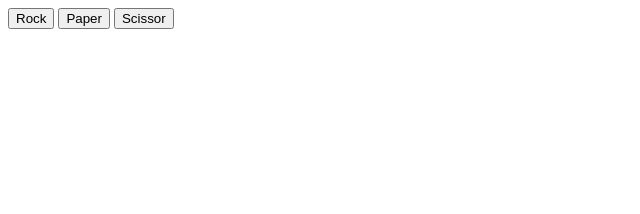
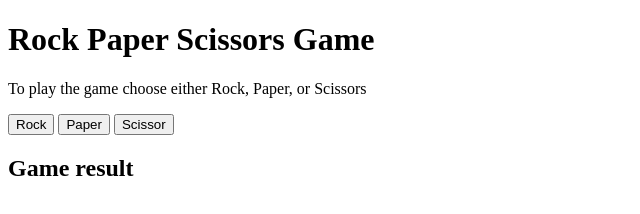
Before and after one commit to Rhman8991/rock-paper-scissors, a plain HTML site: page index.html in a window 1280 px wide. Shown: the whole page, without its empty margins (0-640 px from the left). Drawn offline with Linux system fonts and the light colour scheme.

Commit message:
Add heading for game name, instruction to play the game and heading for game result

```diff
--- a/index.html
+++ b/index.html
@@ -3,12 +3,16 @@
     <head>
         <meta charset="utf-8">
         <title>Rock Paper Scissor Game</title>
+        <h1>Rock Paper Scissors Game</h1>
+        <p>To play the game choose either Rock, Paper, or Scissors</p>
         <div>
             <button value="rock">Rock</button>
             <button value="paper">Paper</button>
             <button value="scissors">Scissor</button>
         </div>
-        <div class="result"></div>
+        <div class="result">
+            <h2>Game result</h2>
+        </div>
     </head>
     <body>
         <script src="./script.js"></script>
```
